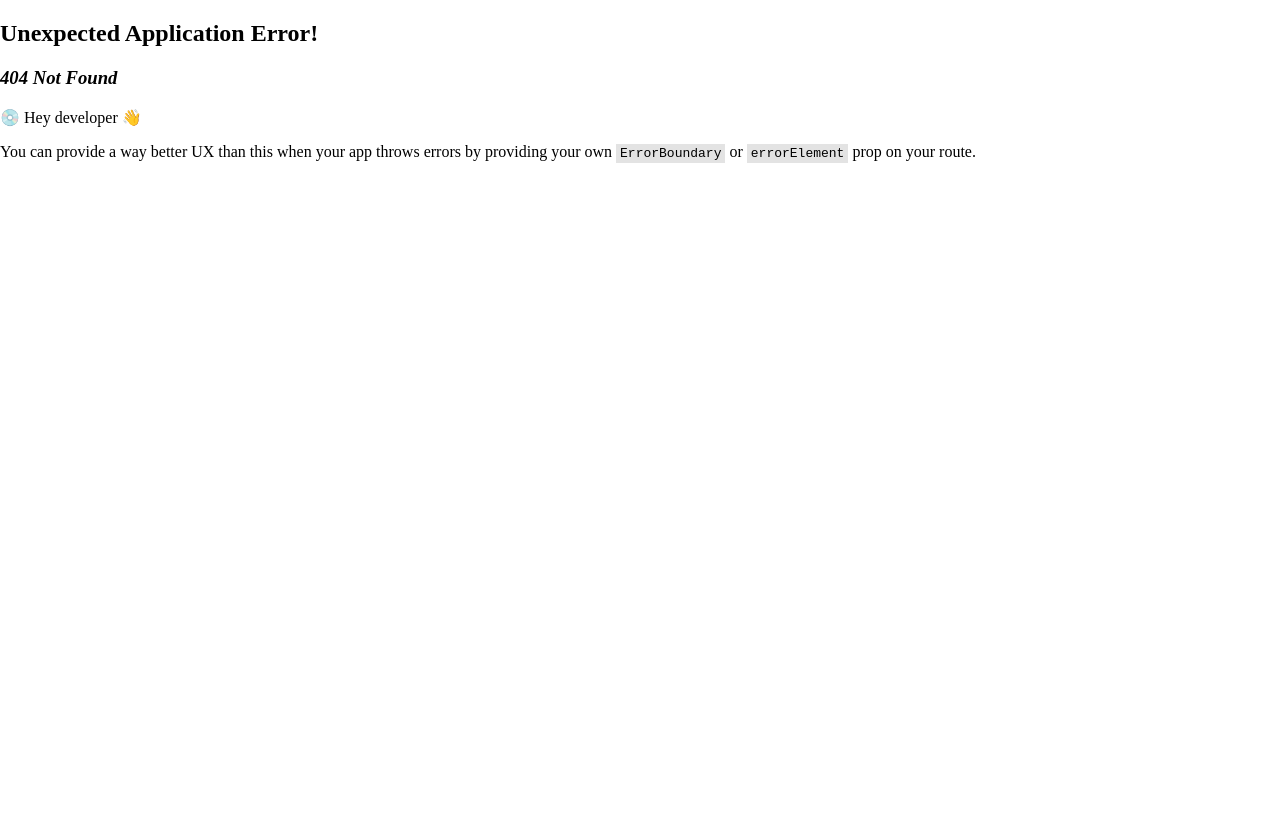
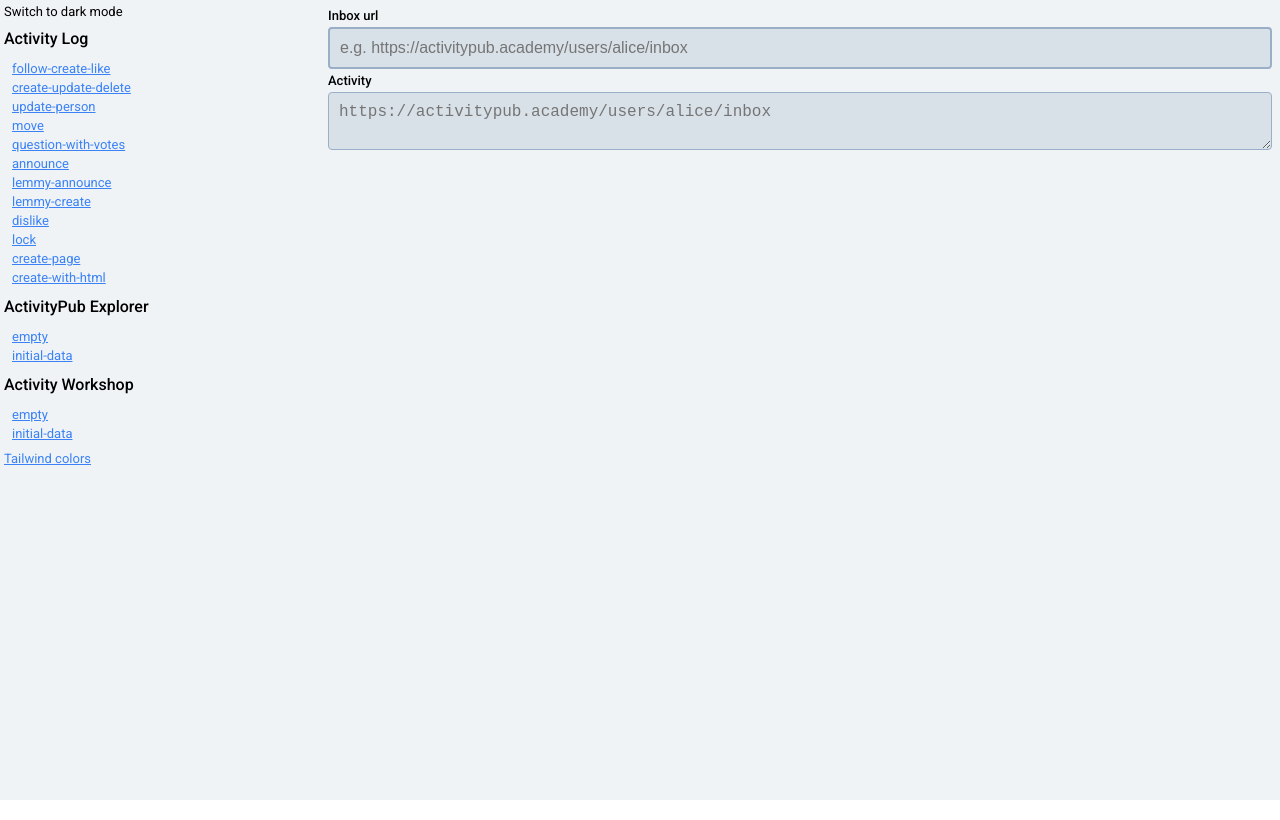
Before and after one commit to sgrj/activitypub-visualization, a React app: page /workshop/empty in a window 1280 px wide. Before the commit this address had no page. Built offline with nearby package versions, Linux system fonts and the light colour scheme; the HTML template or start-up script is replaced by a standard one.

Commit message:
starting workshop

```diff
--- /dev/null
+++ b/src/activity-workshop.tsx
@@ -0,0 +1,69 @@
+import React, { useEffect, useState } from 'react';
+
+import LoadingIndicator from './loading-indicator';
+import JsonViewer from './json-viewer';
+
+import './input.css';
+
+export default function ActivityWorkshop({
+  sendMethod,
+  initialActivityJson = null,
+  initialInboxUrl = '',
+}: {
+  sendMethod: () => Promise<Response>;
+  initialActivityJson?: object;
+  initialInboxUrl?: string;
+}) {
+  return (
+    <div className='m-2 dark:text-white'>
+      <div>
+        <div className='my-1 font-medium'>Inbox url</div>
+        <input
+          // className='box-border w-full p-2.5 text-base rounded bg-mastodon-gray-900 border-mastodon-gray-700 border-solid'
+          className={[
+            'w-full',
+            'box-border',
+            'p-2.5',
+            'rounded',
+            'outline-none',
+            'border-solid',
+            'text-base',
+            'leading-[18px]',
+            'dark:border-mastodon-gray-800',
+            'border-mastodon-gray-500',
+            'dark:bg-mastodon-gray-900',
+            'bg-mastodon-gray-300',
+            'dark:text-mastodon-gray-500',
+            'text-mastodon-gray-900',
+            'dark:placeholder:text-mastodon-gray-600',
+          ].join(' ')}
+          type='text'
+          placeholder='e.g. https://activitypub.academy/users/alice/inbox'
+        />
+      </div>
+      <div>
+        <div className='my-1 font-medium'>Activity</div>
+        <textarea
+          className={[
+            'w-full',
+            'box-border',
+            'p-2.5',
+            'rounded',
+            'outline-none',
+            'border-solid',
+            'text-base',
+            'leading-[18px]',
+            'dark:border-mastodon-gray-800',
+            'border-mastodon-gray-500',
+            'dark:bg-mastodon-gray-900',
+            'bg-mastodon-gray-300',
+            'dark:text-mastodon-gray-500',
+            'text-mastodon-gray-900',
+            'dark:placeholder:text-mastodon-gray-600',
+          ].join(' ')}
+          placeholder='https://activitypub.academy/users/alice/inbox'
+        />
+      </div>
+    </div>
+  );
+}
--- a/src/index.tsx
+++ b/src/index.tsx
@@ -1,4 +1,5 @@
 import ActivityPubVisualization from './activitypub-visualization';
 import ActivityPubExplorer from './activitypub-explorer';
+import ActivityWorkshop from './activity-workshop';
 
-export { ActivityPubExplorer, ActivityPubVisualization };
+export { ActivityPubExplorer, ActivityPubVisualization, ActivityWorkshop };
--- a/src/playground/index.tsx
+++ b/src/playground/index.tsx
@@ -8,6 +8,7 @@ import '../font.css';
 import Root from './root';
 import Log from './log';
 import Explorer from './explorer';
+import Workshop from './workshop';
 import Colors from './colors';
 
 const elt = document.createElement('div');
@@ -32,6 +33,10 @@ const router = createBrowserRouter([
         element: <Explorer />,
       },
       {
+        path: 'workshop/:data',
+        element: <Workshop />,
+      },
+      {
         path: 'colors',
         element: <Colors />,
       },
--- a/src/playground/root.tsx
+++ b/src/playground/root.tsx
@@ -61,6 +61,16 @@ export default function Root() {
               </div>
             ))}
           </div>
+          <div className='py-2 font-medium text-base'>Activity Workshop</div>
+          <div className='px-2'>
+            {['empty', 'initial-data'].map((data) => (
+              <div key={data} className='py-0.5'>
+                <Link className={linkStyle} to={`/workshop/${data}?${searchParams.toString()}`}>
+                  {data}
+                </Link>
+              </div>
+            ))}
+          </div>
           <div className='py-2'>
             <Link className={linkStyle} to={`/colors?${searchParams.toString()}`}>
               Tailwind colors
--- /dev/null
+++ b/src/playground/workshop.tsx
@@ -0,0 +1,27 @@
+import React from 'react';
+
+import { ActivityWorkshop } from '../index';
+
+import userEntity from './user-entity.json';
+
+import { useParams } from 'react-router-dom';
+
+export default function Workshop() {
+  const { data } = useParams();
+
+  const initialActivityJson = () => {
+    if (data == 'initial-data') {
+      return userEntity;
+    } else {
+      return null;
+    }
+  };
+
+  return (
+    <ActivityWorkshop
+      key={data}
+      sendMethod={async () => fetch('http://localhost:3000/api/v1/activity')}
+      initialActivityJson={initialActivityJson()}
+    />
+  );
+}
```
